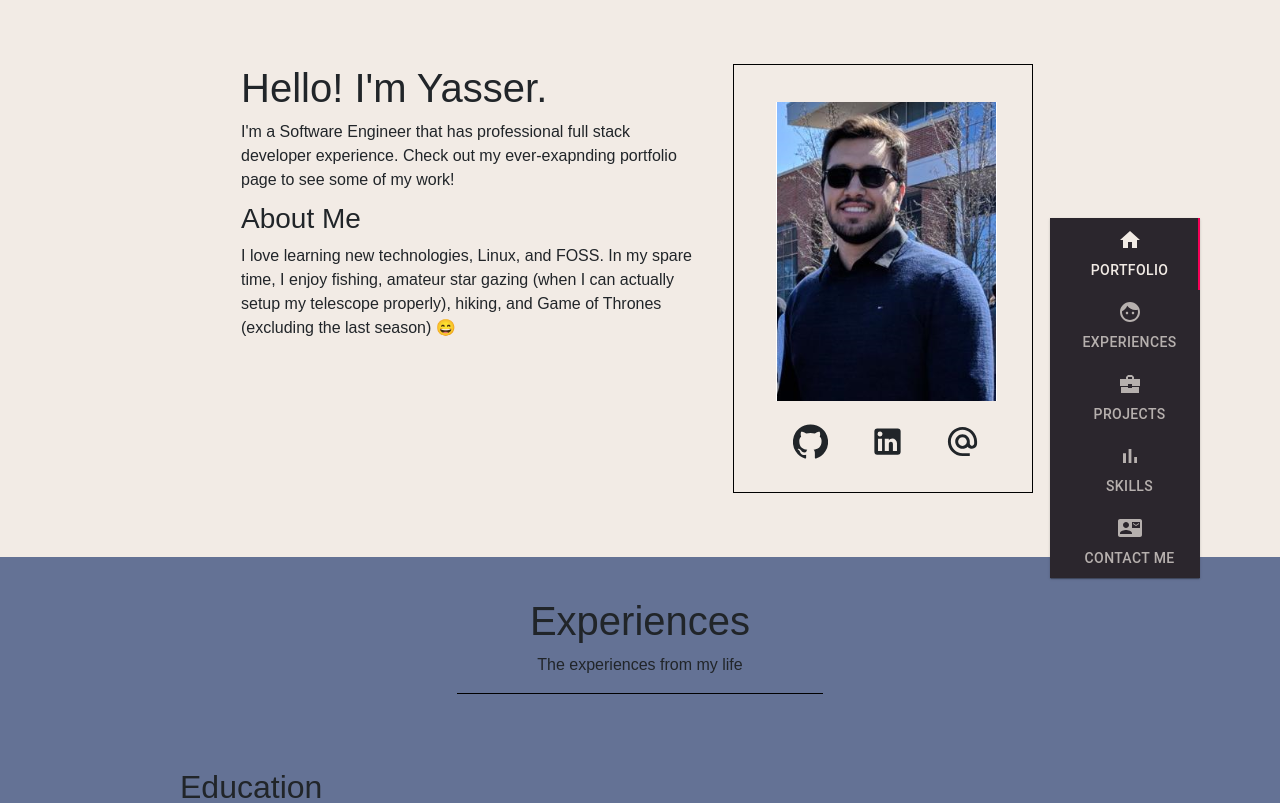
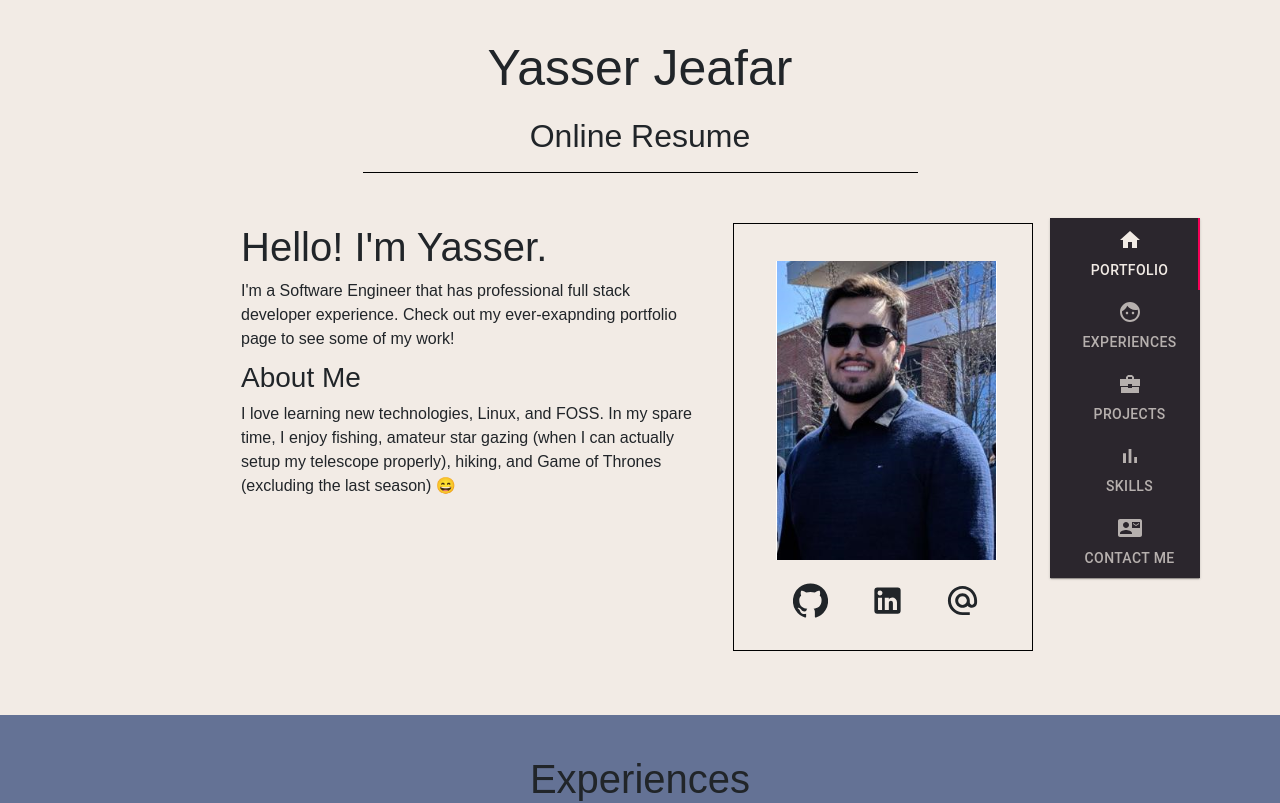
Before and after one commit to yjeafar/yjeafar.github.io, a React (Create React App) app: page / in a window 1280 px wide. Shown: the top 803 px of the page. Built offline with nearby package versions, Linux system fonts and the light colour scheme.

Commit message:
Added title to website
Added title on top to give it a more welcoming look and description. fixed bug in Contact Me component

```diff
--- a/src/css/about-me.css
+++ b/src/css/about-me.css
@@ -1,6 +1,6 @@
 .AboutMe {
     padding-bottom: 5%;
-    padding-top: 5%;
+    padding-top: 3%;
 }
 
 #pictureBorder {
@@ -9,3 +9,13 @@
     width: 50%;
     min-width: 300px;
 }
+
+#appHeader {
+    text-align: center;
+    font-size: 50px;
+    padding-bottom: 1%;
+}
+
+#appSubHeader {
+    text-align: center;
+}
--- a/src/js/about-me.js
+++ b/src/js/about-me.js
@@ -4,14 +4,16 @@ import ExternalLinkIcons from './external-link-icons';
 import me from '../pictures/capture.png';
 import { Row, Col, Container } from 'react-bootstrap';
 import '../css/about-me.css';
-import ScrollableSection from 'react-update-url-on-scroll/lib/ScrollableSection';
 
-export default function AboutMe({forwardedRef}) {
+export default function AboutMe({ forwardedRef }) {
   return (
     <div >
       <NavBar />
-      <div className="lightBackground" ref={ forwardedRef }>
+      <div className="lightBackground" ref={forwardedRef}>
         <Container className="containerStyle, AboutMe">
+          <h1 id="appHeader">Yasser Jeafar </h1>
+          <h2 id="appSubHeader">Online Resume</h2>
+          <hr className='horizontalLine' style={{width: '50%'}} />
           <Row className="justify-content-md-center">
             <Col style={{ paddingLeft: "15%" }} >
               <h1>Hello! I'm Yasser. </h1>
--- a/src/js/contact-me.js
+++ b/src/js/contact-me.js
@@ -69,23 +69,23 @@ export default function ContactMe({forwardedRef}) {
   function getErrorText(label) {
     switch (label) {
       case 'name':
-        if (!name && touched[0]) {
+        if (!name && touched.includes('name')) {
           return ("Name can't be empty");
         }
         break;
       case 'email':
-        if (email.length < 1 && touched[1]) {
+        if (email.length < 1 && touched.includes('email')) {
           return ("Email can't be empty");
         }
-        else if (touched[1] && email.length > 5 && !email.match(/(?:[a-z0-9!#$%&'*+/=?^_`{|}~-]+(?:\.[a-z0-9!#$%&'*+/=?^_`{|}~-]+)*|"(?:[\x01-\x08\x0b\x0c\x0e-\x1f\x21\x23-\x5b\x5d-\x7f]|\\[\x01-\x09\x0b\x0c\x0e-\x7f])*")@(?:(?:[a-z0-9](?:[a-z0-9-]*[a-z0-9])?\.)+[a-z0-9](?:[a-z0-9-]*[a-z0-9])?|\[(?:(?:(2(5[0-5]|[0-4][0-9])|1[0-9][0-9]|[1-9]?[0-9]))\.){3}(?:(2(5[0-5]|[0-4][0-9])|1[0-9][0-9]|[1-9]?[0-9])|[a-z0-9-]*[a-z0-9]:(?:[\x01-\x08\x0b\x0c\x0e-\x1f\x21-\x5a\x53-\x7f]|\\[\x01-\x09\x0b\x0c\x0e-\x7f])+)\])/)) {
+        else if (touched.includes('email') && email.length > 5 && !email.match(/(?:[a-z0-9!#$%&'*+/=?^_`{|}~-]+(?:\.[a-z0-9!#$%&'*+/=?^_`{|}~-]+)*|"(?:[\x01-\x08\x0b\x0c\x0e-\x1f\x21\x23-\x5b\x5d-\x7f]|\\[\x01-\x09\x0b\x0c\x0e-\x7f])*")@(?:(?:[a-z0-9](?:[a-z0-9-]*[a-z0-9])?\.)+[a-z0-9](?:[a-z0-9-]*[a-z0-9])?|\[(?:(?:(2(5[0-5]|[0-4][0-9])|1[0-9][0-9]|[1-9]?[0-9]))\.){3}(?:(2(5[0-5]|[0-4][0-9])|1[0-9][0-9]|[1-9]?[0-9])|[a-z0-9-]*[a-z0-9]:(?:[\x01-\x08\x0b\x0c\x0e-\x1f\x21-\x5a\x53-\x7f]|\\[\x01-\x09\x0b\x0c\x0e-\x7f])+)\])/)) {
           return ('Invalid Email');
         }
         break;
       case 'message':
-        if (!message && touched[2]) {
+        if (!message && touched.includes('message')) {
           return ("Message can't be empty");
         }
-        else if (touched[2] && message.length <= 5) {
+        else if (touched.includes('message') && message.length <= 5) {
           return ('Message is too short')
         }
         break;
@@ -102,6 +102,7 @@ export default function ContactMe({forwardedRef}) {
   }
 
   function handleBlur(event) {
+    console.log(event.target.name)
     if (!touched.includes(event.target.name)) {
       setTouched([
         ...touched,
@@ -165,7 +166,7 @@ export default function ContactMe({forwardedRef}) {
                 <div className={classes.margin}>
                   <Grid container spacing={1} alignItems="flex-end">
                     <TextField
-                      error={!name && touched.includes("name")} // Empty name, initialized to be a space so this is not triggered
+                      error={!name && touched.includes("name")} // Check if array has name, if so then it was touched
                       helperText={getErrorText('name')} // Only show helper text on error
                       id="filled-required"
                       label="Name"
--- a/src/js/projects.js
+++ b/src/js/projects.js
@@ -7,13 +7,12 @@ import '../css/projects.css';
 import bell from '../pictures/bellGraph.jpg';
 import pc from '../pictures/pc.jpg';
 import urlShortener from  '../pictures/urlshortener.jpg';
-import me from '../pictures/me.jpg'
+import portfolio from '../pictures/portfolio.jpg'
 import { Collapse } from '@material-ui/core';
 import BasketballCoaches from './projects/basketballCoach';
 import HomeServer from './projects/homeServer';
 import URLShortener from './projects/urlShortener';
 import OnlineResume from './projects/onlineResume';
-import ScrollableSection from 'react-update-url-on-scroll/lib/ScrollableSection';
 
 const images = [ //Holds values for first row images
   {
@@ -38,7 +37,7 @@ const images = [ //Holds values for first row images
 
 const images2 = [ // Holds values for second row imgaes
   {
-    url: me,
+    url: portfolio,
     title: 'This Website',
     width: '99%',
     id: 4
```
Also changed, not shown: src/pictures/portfolio.jpg (added).
